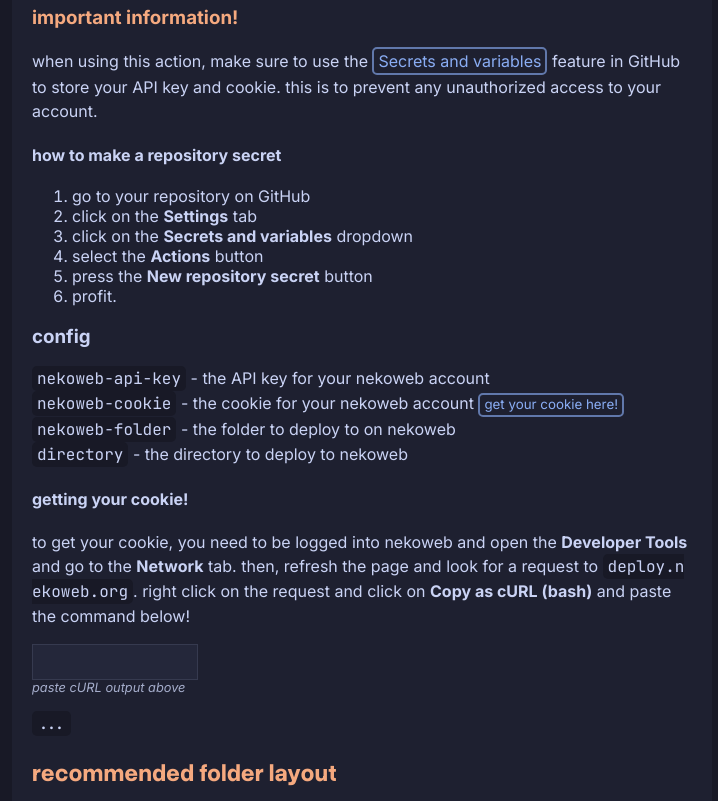
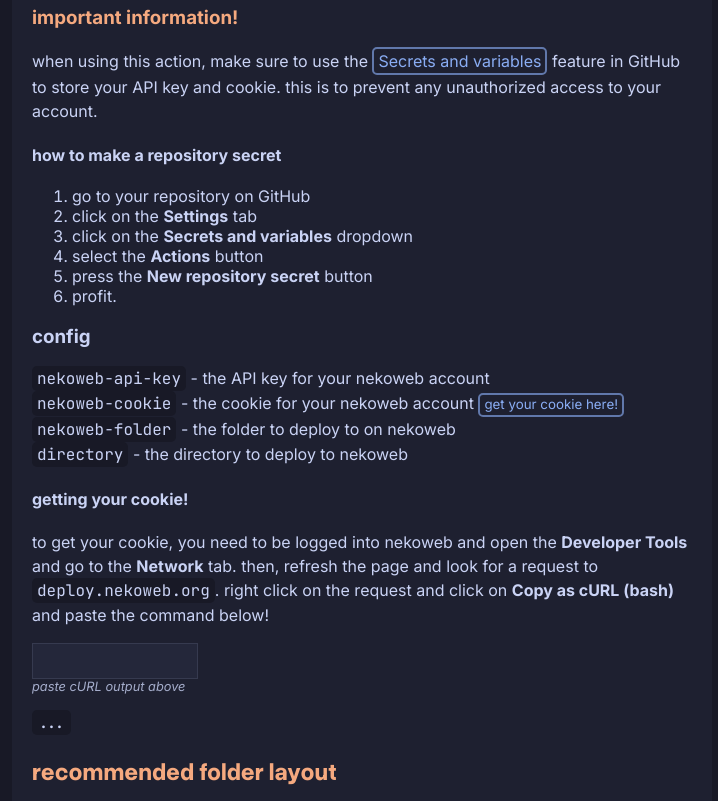
Before and after one commit to deploy2nekoweb/deploy2site, a website: page src/index.html in a window 1280 px wide. Shown: the part 806-1607 px from the top of the page, without its empty margins (278-996 px from the left). Drawn offline with nearby package versions, Linux system fonts and the light colour scheme; files that its build step writes are made by us from their sources.

Commit message:
fixed weird text formatting of code blocks

```diff
--- a/src/index.html
+++ b/src/index.html
@@ -106,7 +106,7 @@
       <label for="cookie">paste cURL output above</label>
 
       <p>
-        <code id="cookie-output">...</code>
+        <code id="cookie-output" style="word-break:break-all;">...</code>
       </p>
     </yescript>
 
--- a/src/style.scss
+++ b/src/style.scss
@@ -78,11 +78,6 @@
   color: $sky;
 }
 
-code {
-  line-break: anywhere;
-  word-break: break-all;
-}
-
 pre, code {
   font-family: JetBrains Mono, Menlo, monospace;
   overflow: scroll;
```
